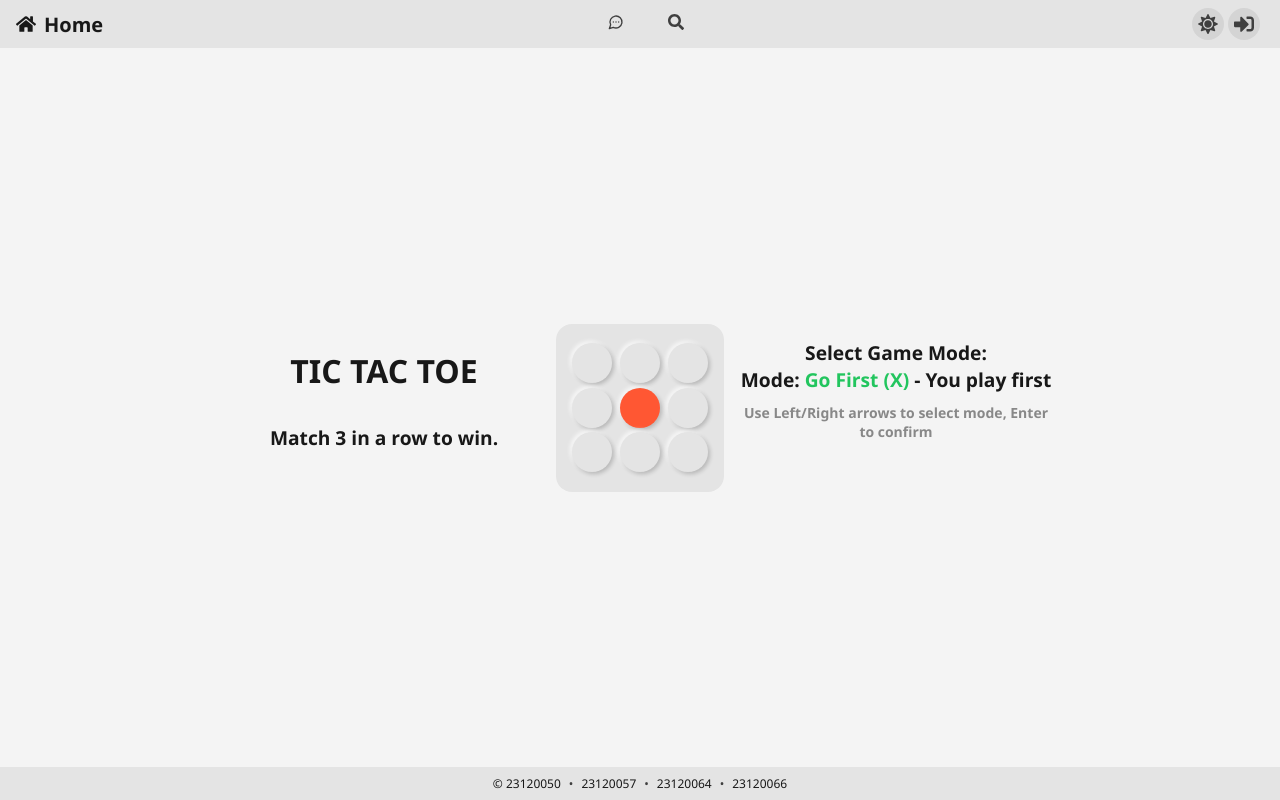
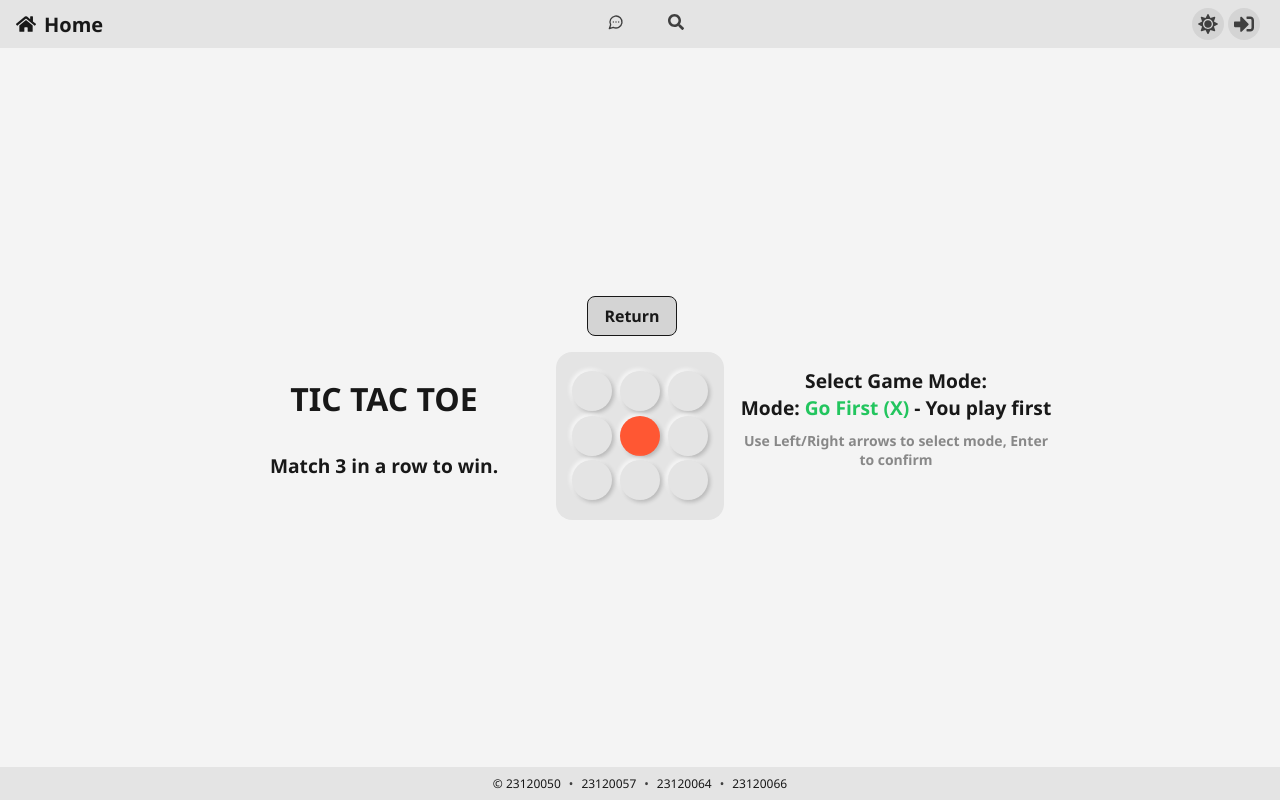
Before and after one commit to NichikouGN/web-project-frontend, a React (Vite) app: page /game/tic-tac-toe in a window 1280 px wide. Built offline with nearby package versions, Linux system fonts and the light colour scheme.

Commit message:
fix [Return] button

```diff
--- a/src/pages/Games/Caro4/Caro4Content.tsx
+++ b/src/pages/Games/Caro4/Caro4Content.tsx
@@ -4,6 +4,7 @@ import { Toast } from "../../../stores/toastStore";
 import GameZone from "../GameZone/GameZone";
 import { useAuthStore } from "../../../stores/authStore";
 import { postGameResult } from "../../../api/games.api";
+import { useNavigate } from "react-router-dom";
 
 interface Caro4ContentProps {
   gameBoard: string[][];
@@ -33,7 +34,7 @@ const Caro4Content = ({
   setWinner: propsSetWinner,
 }: Caro4ContentProps) => {
   const accessToken = useAuthStore((state) => state.accessToken);
-
+  const navigate = useNavigate();
   const [score, setScore] = useState(0);
   const [currentPlayer, setCurrentPlayer] = useState<"X" | "O">(propsCurrentPlayer);
   const [isGameOver, setIsGameOver] = useState(propsIsGameOver);
@@ -461,16 +462,27 @@ const Caro4Content = ({
     </div>
   );
 
+const handleReturnButton = () => {
+    if (gameMode) {
+      setGameState && setGameState("unloaded");
+      setGameMode(null);
+    } else {
+      navigate("/");
+    }
+  };
+
   return (
     <div className={styles["game-page"]} style={{ flexDirection: "column" }}>
-      {gameMode ? (
+
         <div className={styles["game-options-menu"]}>
           <button
             className={styles["reset-board-button"]}
-            onClick={() => setGameState && setGameState("unloaded")}
+            onClick={() => handleReturnButton()}
           >
             Return
           </button>
+          {gameMode && (
+            <div>
               <button className={styles["reset-board-button"]} onClick={saveGame}>
                 Save Game
               </button>
@@ -481,7 +493,8 @@ const Caro4Content = ({
                 Reset Board
               </button>
             </div>
-      ) : null}
+          )}
+        </div>
 
       {/* Hiển thị trạng thái game */}
       <div
--- a/src/pages/Games/Caro5/Caro5Content.tsx
+++ b/src/pages/Games/Caro5/Caro5Content.tsx
@@ -4,6 +4,7 @@ import { Toast } from "../../../stores/toastStore";
 import GameZone from "../GameZone/GameZone";
 import { useAuthStore } from "../../../stores/authStore";
 import { postGameResult } from "../../../api/games.api";
+import { useNavigate } from "react-router-dom";
 
 interface Caro5ContentProps {
   gameBoard: string[][];
@@ -33,7 +34,7 @@ const Caro5Content = ({
   setWinner: propsSetWinner,
 }: Caro5ContentProps) => {
   const accessToken = useAuthStore((state) => state.accessToken);
-
+  const navigate = useNavigate();
   // Sử dụng props từ parent nếu có, nếu không dùng local state
   const [score, setScore] = useState(0);
   const [currentPlayer, setCurrentPlayer] = useState<"X" | "O">(propsCurrentPlayer);
@@ -462,16 +463,27 @@ const Caro5Content = ({
     </div>
   );
 
+const handleReturnButton = () => {
+    if (gameMode) {
+      setGameState && setGameState("unloaded");
+      setGameMode(null);
+    } else {
+      navigate("/");
+    }
+  };
+
   return (
     <div className={styles["game-page"]} style={{ flexDirection: "column" }}>
-      {gameMode ? (
+
         <div className={styles["game-options-menu"]}>
           <button
             className={styles["reset-board-button"]}
-            onClick={() => setGameState && setGameState("unloaded")}
+            onClick={() => handleReturnButton()}
           >
             Return
           </button>
+          {gameMode && (
+            <div>
               <button className={styles["reset-board-button"]} onClick={saveGame}>
                 Save Game
               </button>
@@ -482,7 +494,8 @@ const Caro5Content = ({
                 Reset Board
               </button>
             </div>
-      ) : null}
+          )}
+        </div>
 
       {/* Hiển thị trạng thái game */}
       <div
--- a/src/pages/Games/FreePlay/FreePlayContent.tsx
+++ b/src/pages/Games/FreePlay/FreePlayContent.tsx
@@ -3,6 +3,7 @@ import styles from "../0-css/games.module.css";
 import { Toast } from "../../../stores/toastStore";
 import GameZone from "../GameZone/GameZone";
 import { useAuthStore } from "../../../stores/authStore";
+import { useNavigate } from "react-router-dom";
 
 interface FreePlayContentProps {
   gameBoard: string[][];
@@ -21,6 +22,7 @@ const FreePlayContent = ({
 }: FreePlayContentProps) => {
   const accessToken = useAuthStore((state) => state.accessToken);
   const [selectedColor, setSelectedColor] = useState<string>("#000000");
+  const navigate = useNavigate();
 
   const handleColorChange = (e: React.ChangeEvent<HTMLInputElement>) => {
     setSelectedColor(e.target.value);
@@ -125,7 +127,7 @@ const FreePlayContent = ({
       <div className={styles["game-options-menu"]}>
         <button
           className={styles["reset-board-button"]}
-          onClick={() => setGameState && setGameState("unloaded")}
+          onClick={() => navigate("/")}
         >
           Return
         </button>
--- a/src/pages/Games/Match3/Match3Content.tsx
+++ b/src/pages/Games/Match3/Match3Content.tsx
@@ -4,7 +4,8 @@ import { Toast } from "../../../stores/toastStore";
 import GameZone from "../GameZone/GameZone";
 import { useAuthStore } from "../../../stores/authStore";
 import { postGameResult } from "../../../api/games.api";
-import { number } from "zod";
+import { useNavigate } from "react-router-dom";
+import { number, set } from "zod";
 
 interface Match3ContentProps {
   gameBoard: string[][];
@@ -27,6 +28,7 @@ const Match3Content = ({
   setIsGameOver: propsSetIsGameOver,
   timer,
 }: Match3ContentProps) => {
+  const navigate = useNavigate();
   const accessToken = useAuthStore((state) => state.accessToken);
   const [score, setScore] = useState(0);
   const [selectedCell, setSelectedCell] = useState<{ row: number; col: number } | null>(null);
@@ -629,16 +631,27 @@ const Match3Content = ({
     </div>
   );
 
+  const handleReturnButton = () => {
+    if (gameMode) {
+      setGameState && setGameState("unloaded");
+      setGameMode(null);
+    } else {
+      navigate("/");
+    }
+  };
+
   return (
     <div className={styles["game-page"]} style={{ flexDirection: "column" }}>
-      {gameMode && (
+
         <div className={styles["game-options-menu"]}>
           <button
             className={styles["reset-board-button"]}
-            onClick={() => setGameState && setGameState("unloaded")}
+            onClick={() => handleReturnButton()}
           >
             Return
           </button>
+          {gameMode && (
+            <div>
               <button className={styles["reset-board-button"]} onClick={saveGame}>
                 Save Game
               </button>
@@ -650,6 +663,8 @@ const Match3Content = ({
               </button>
             </div>
           )}
+        </div>
+
       <GameZone
         gameBoard={gameMode ? gameBoard : modesBoards[selectedModeIndex]}
         handleCellClick={handleCellClick}
--- a/src/pages/Games/MemoryMatching/MemoryMatchingContent.tsx
+++ b/src/pages/Games/MemoryMatching/MemoryMatchingContent.tsx
@@ -4,6 +4,7 @@ import { Toast } from "../../../stores/toastStore";
 import GameZone from "../GameZone/GameZone";
 import { useAuthStore } from "../../../stores/authStore";
 import { postGameResult } from "../../../api/games.api";
+import { useNavigate } from "react-router-dom";
 
 interface FreePlayContentProps {
   gameBoard: string[][];
@@ -56,6 +57,7 @@ const MemoryMatchingContent = ({
 }: FreePlayContentProps) => {
   // Sử dụng props từ parent nếu có, nếu không dùng local state
   const accessToken = useAuthStore((state) => state.accessToken);
+  const navigate = useNavigate();
   const [gameArray, setGameArray] = useState<string[][]>(propsGameArray);
   const [isFirstSelection, setIsFirstSelection] = useState<boolean>(propsIsFirstSelection);
   const [firstSelection, setFirstSelection] = useState<{ row: number; col: number } | null>(
@@ -482,16 +484,27 @@ const MemoryMatchingContent = ({
     }
   }, [accessToken, timeLimit, gameBoard]);
 
+  const handleReturnButton = () => {
+    if (gameMode) {
+      setGameState && setGameState("unloaded");
+      setGameMode(null);
+    } else {
+      navigate("/");
+    }
+  };
+
   return (
     <div className={styles["game-page"]} style={{ flexDirection: "column" }}>
-      {gameMode && (
+
         <div className={styles["game-options-menu"]}>
           <button
             className={styles["reset-board-button"]}
-            onClick={() => setGameState && setGameState("unloaded")}
+            onClick={() => handleReturnButton()}
           >
             Return
           </button>
+          {gameMode && (
+            <div>
               <button className={styles["reset-board-button"]} onClick={saveGame}>
                 Save Game
               </button>
@@ -503,6 +516,7 @@ const MemoryMatchingContent = ({
               </button>
             </div>
           )}
+        </div>
 
       <div>
         {isGameComplete && (
--- a/src/pages/Games/Snake/SnakeContent.tsx
+++ b/src/pages/Games/Snake/SnakeContent.tsx
@@ -5,6 +5,7 @@ import { set } from "zod";
 import GameZone from "../GameZone/GameZone";
 import { useAuthStore } from "../../../stores/authStore";
 import { postGameResult } from "../../../api/games.api";
+import { useNavigate } from "react-router-dom";
 
 interface SnakeContentProps {
   gameBoard: string[][];
@@ -29,6 +30,7 @@ const SnakeContent = ({
 }: SnakeContentProps) => {
   // Sử dụng props từ parent nếu có, nếu không dùng local state
   const accessToken = useAuthStore((state) => state.accessToken);
+  const navigate = useNavigate();
   const [isGameOver, setIsGameOver] = useState(propsIsGameOver);
   const [applePlaced, setApplePlaced] = useState(false);
   const [direction, setDirection] = useState<{ row: number; col: number }>({ row: 0, col: 1 }); // Hướng di chuyển (0,1) = phải
@@ -507,16 +509,27 @@ const SnakeContent = ({
     }
   }, [accessToken, gameBoard]);
 
+const handleReturnButton = () => {
+    if (gameMode) {
+      setGameState && setGameState("unloaded");
+      setGameMode(null);
+    } else {
+      navigate("/");
+    }
+  };
+
   return (
     <div className={styles["game-page"]} style={{ flexDirection: "column" }}>
-      {gameMode && (
+
         <div className={styles["game-options-menu"]}>
           <button
             className={styles["reset-board-button"]}
-            onClick={() => setGameState && setGameState("unloaded")}
+            onClick={() => handleReturnButton()}
           >
             Return
           </button>
+          {gameMode && (
+            <div>
               <button className={styles["reset-board-button"]} onClick={saveGame}>
                 Save Game
               </button>
@@ -528,6 +541,7 @@ const SnakeContent = ({
               </button>
             </div>
           )}
+        </div>
 
       <GameZone
         gameBoard={gameMode ? gameBoard : modesBoards[selectedModeIndex]}
--- a/src/pages/Games/TicTacToe/TicTacToeContent.tsx
+++ b/src/pages/Games/TicTacToe/TicTacToeContent.tsx
@@ -4,6 +4,7 @@ import { Toast } from "../../../stores/toastStore";
 import GameZone from "../GameZone/GameZone";
 import { useAuthStore } from "../../../stores/authStore";
 import { postGameResult } from "../../../api/games.api";
+import { useNavigate } from "react-router-dom";
 
 interface TicTacToeContentProps {
   gameBoard: string[][];
@@ -34,6 +35,7 @@ const TicTacToeContent = ({
 }: TicTacToeContentProps) => {
   // Sử dụng props từ parent nếu có, nếu không dùng local state
   const accessToken = useAuthStore((state) => state.accessToken);
+  const navigate = useNavigate();
   const [score, setScore] = useState(0);
   const [currentPlayer, setCurrentPlayer] = useState<"X" | "O">(propsCurrentPlayer);
   const [isGameOver, setIsGameOver] = useState(propsIsGameOver);
@@ -474,16 +476,27 @@ const TicTacToeContent = ({
     </div>
   );
 
+const handleReturnButton = () => {
+    if (gameMode) {
+      setGameState && setGameState("unloaded");
+      setGameMode(null);
+    } else {
+      navigate("/");
+    }
+  };
+
   return (
     <div className={styles["game-page"]} style={{ flexDirection: "column" }}>
-      {gameMode ? (
+
         <div className={styles["game-options-menu"]}>
           <button
             className={styles["reset-board-button"]}
-            onClick={() => setGameState && setGameState("unloaded")}
+            onClick={() => handleReturnButton()}
           >
             Return
           </button>
+          {gameMode && (
+            <div>
               <button className={styles["reset-board-button"]} onClick={saveGame}>
                 Save Game
               </button>
@@ -494,7 +507,8 @@ const TicTacToeContent = ({
                 Reset Board
               </button>
             </div>
-      ) : null}
+          )}
+        </div>
 
       <GameZone
         gameBoard={gameMode ? gameBoard : modesBoard[selectedModeIndex]}
```
Lines whose indentation alone changed are shown as unchanged.
